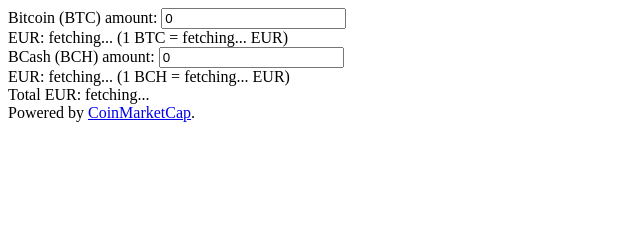
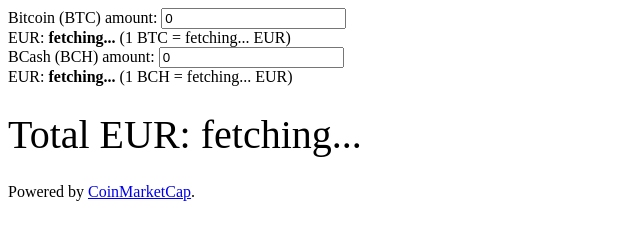
Before and after one commit to sepal/bitcoin-price, a plain HTML site: page index.html in a window 1280 px wide. Shown: the whole page, without its empty margins (0-640 px from the left). Drawn offline with Linux system fonts and the light colour scheme; no server answers.

Commit message:
fix(css): Basic result styling

```diff
--- a/index.html
+++ b/index.html
@@ -4,6 +4,7 @@
 <head>
     <meta charset="UTF-8">
     <title>My Bitcoin price calculator</title>
+    <link rel="stylesheet" href="style.css">
 </head>
 
 <body>
@@ -11,17 +12,19 @@
         Bitcoin (BTC) amount:
         <input type="text" id="btc_amount" name="btc_amount">
         <br> EUR:
-        <span id="btc_result">fetching...</span>
+        <span id="btc_result" class="item-result">fetching...</span>
         (1 BTC =
         <span id="btc_rate">fetching...</span> EUR)
         <br> BCash (BCH) amount:
         <input type="text" id="bch_amount" name="bch_amount">
         <br> EUR:
-        <span id="bch_result">fetching...</span>
+        <span id="bch_result" class="item-result">fetching...</span>
         (1 BCH =
         <span id="bch_rate">fetching...</span> EUR)
-        <br> Total EUR:
-        <span id="total">fetching...</span>
+        <br>
+        <div class="total">Total EUR:
+            <span id="total">fetching...</span>
+        </div>
     </form>
     <script src="script.js"></script>
     <footer>
--- /dev/null
+++ b/style.css
@@ -0,0 +1,9 @@
+.total {
+    font-size: 250%;
+    padding-top: 25px;
+    padding-bottom: 25px;
+}
+
+.item-result {
+    font-weight: bold;
+}
```
